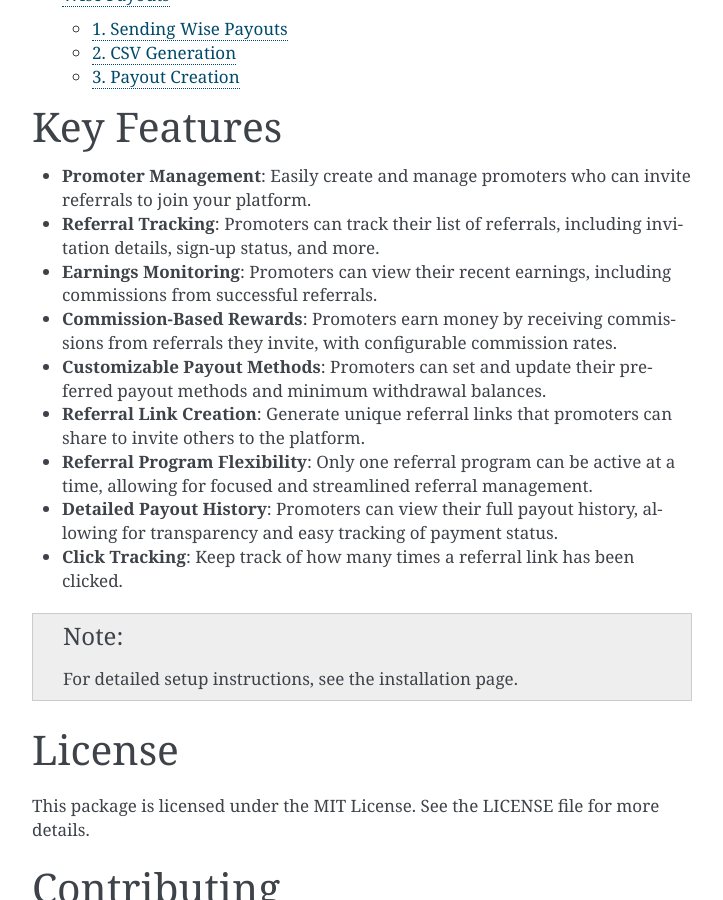
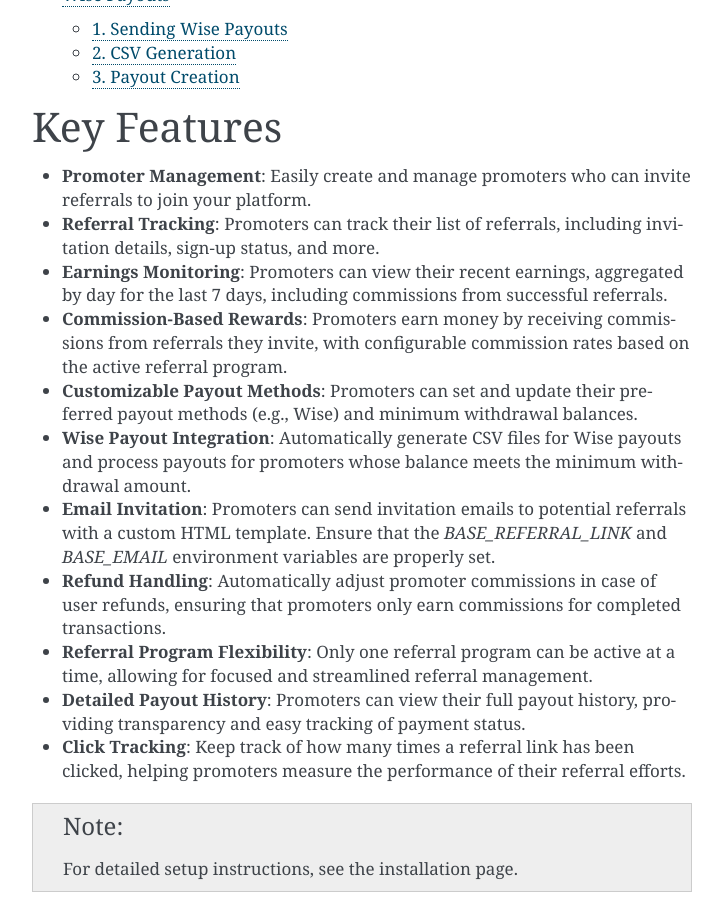
Before and after one commit to soldatov-ss/django-referral-system, a Sphinx documentation site: the page built from docs/index.rst, in a window 1280 px wide and 900 px high, scrolled down 705 px. Shown: the whole window, without its empty margins (388-1111 px from the left). Built offline with Sphinx 7.4.7, drawn with Linux system fonts in a browser that asks for light colours.

```diff
--- a/docs/index.rst
+++ b/docs/index.rst
@@ -23,13 +23,15 @@ Key Features
 
 * **Promoter Management**: Easily create and manage promoters who can invite referrals to join your platform.
 * **Referral Tracking**: Promoters can track their list of referrals, including invitation details, sign-up status, and more.
-* **Earnings Monitoring**: Promoters can view their recent earnings, including commissions from successful referrals.
-* **Commission-Based Rewards**: Promoters earn money by receiving commissions from referrals they invite, with configurable commission rates.
-* **Customizable Payout Methods**: Promoters can set and update their preferred payout methods and minimum withdrawal balances.
-* **Referral Link Creation**: Generate unique referral links that promoters can share to invite others to the platform.
+* **Earnings Monitoring**: Promoters can view their recent earnings, aggregated by day for the last 7 days, including commissions from successful referrals.
+* **Commission-Based Rewards**: Promoters earn money by receiving commissions from referrals they invite, with configurable commission rates based on the active referral program.
+* **Customizable Payout Methods**: Promoters can set and update their preferred payout methods (e.g., Wise) and minimum withdrawal balances.
+* **Wise Payout Integration**: Automatically generate CSV files for Wise payouts and process payouts for promoters whose balance meets the minimum withdrawal amount.
+* **Email Invitation**: Promoters can send invitation emails to potential referrals with a custom HTML template. Ensure that the `BASE_REFERRAL_LINK` and `BASE_EMAIL` environment variables are properly set.
+* **Refund Handling**: Automatically adjust promoter commissions in case of user refunds, ensuring that promoters only earn commissions for completed transactions.
 * **Referral Program Flexibility**: Only one referral program can be active at a time, allowing for focused and streamlined referral management.
-* **Detailed Payout History**: Promoters can view their full payout history, allowing for transparency and easy tracking of payment status.
-* **Click Tracking**: Keep track of how many times a referral link has been clicked.
+* **Detailed Payout History**: Promoters can view their full payout history, providing transparency and easy tracking of payment status.
+* **Click Tracking**: Keep track of how many times a referral link has been clicked, helping promoters measure the performance of their referral efforts.
 
 .. note::
    For detailed setup instructions, see the :ref:`installation` page.
--- a/setup.cfg
+++ b/setup.cfg
@@ -1,6 +1,6 @@
 [metadata]
 name = django-referral-system
-version = 0.1.1
+version = 0.1.2
 description = A Django app for managing referral programs, promoters, referrals, and tracking referral performance with advanced features like commission setting, invitation management, and Wise payouts.
 long_description = file: README.md
 long_description_content_type = text/markdown
```
Also changed, not shown: README.md (+9 -9 lines).
